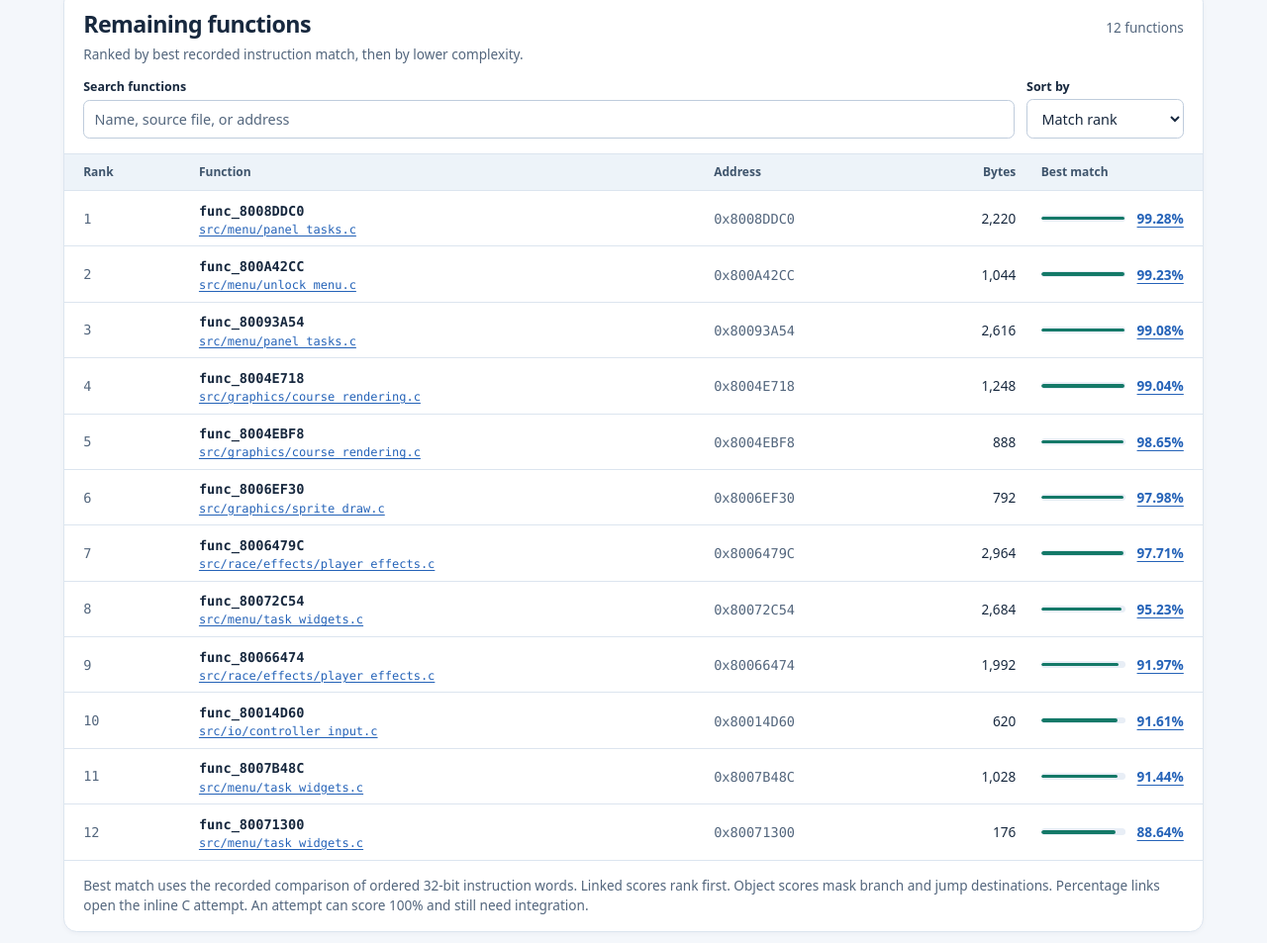
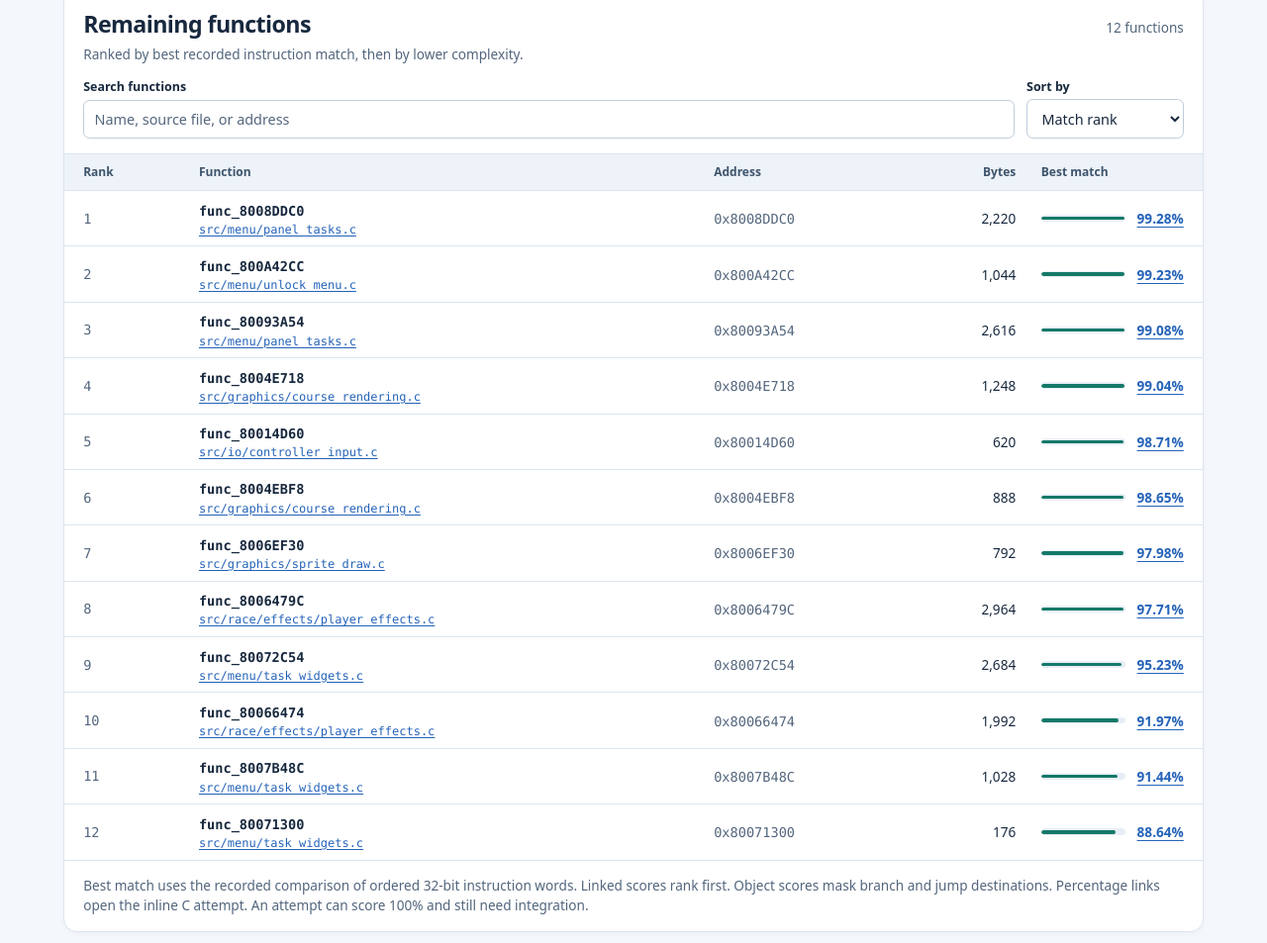
Before and after one commit to cdlewis/snowboardkidsplus-decomp, a plain HTML site: page docs/index.html in a window 1280 px wide. Shown: the part 442-1395 px from the top of the page at 99% size. Drawn offline with Linux system fonts and the light colour scheme.

Commit message:
Update decompilation progress

```diff
--- a/docs/index.html
+++ b/docs/index.html
@@ -83,12 +83,12 @@
           <tr data-size="1044"><td class="rank">2</td><th scope="row"><code>func_800A42CC</code><a class="unit" href="https://github.com/cdlewis/snowboardkidsplus-decomp/blob/main/src/menu/unlock_menu.c#L193">src/menu/unlock_menu.c</a></th><td class="address"><code>0x800A42CC</code></td><td class="size">1,044</td><td class="score"><div class="match"><meter min="0" max="1" value="0.9923371647509579" aria-hidden="true"></meter><span><a href="https://github.com/cdlewis/snowboardkidsplus-decomp/blob/main/src/menu/unlock_menu.c#L193">99.23%</a></span></div></td></tr>
           <tr data-size="2616"><td class="rank">3</td><th scope="row"><code>func_80093A54</code><a class="unit" href="https://github.com/cdlewis/snowboardkidsplus-decomp/blob/main/src/menu/panel_tasks.c#L2373">src/menu/panel_tasks.c</a></th><td class="address"><code>0x80093A54</code></td><td class="size">2,616</td><td class="score"><div class="match"><meter min="0" max="1" value="0.9908256880733946" aria-hidden="true"></meter><span><a href="https://github.com/cdlewis/snowboardkidsplus-decomp/blob/main/src/menu/panel_tasks.c#L2373">99.08%</a></span></div></td></tr>
           <tr data-size="1248"><td class="rank">4</td><th scope="row"><code>func_8004E718</code><a class="unit" href="https://github.com/cdlewis/snowboardkidsplus-decomp/blob/main/src/graphics/course_rendering.c#L440">src/graphics/course_rendering.c</a></th><td class="address"><code>0x8004E718</code></td><td class="size">1,248</td><td class="score"><div class="match"><meter min="0" max="1" value="0.9903846153846154" aria-hidden="true"></meter><span><a href="https://github.com/cdlewis/snowboardkidsplus-decomp/blob/main/src/graphics/course_rendering.c#L440">99.04%</a></span></div></td></tr>
-          <tr data-size="888"><td class="rank">5</td><th scope="row"><code>func_8004EBF8</code><a class="unit" href="https://github.com/cdlewis/snowboardkidsplus-decomp/blob/main/src/graphics/course_rendering.c#L507">src/graphics/course_rendering.c</a></th><td class="address"><code>0x8004EBF8</code></td><td class="size">888</td><td class="score"><div class="match"><meter min="0" max="1" value="0.9864864864864865" aria-hidden="true"></meter><span><a href="https://github.com/cdlewis/snowboardkidsplus-decomp/blob/main/src/graphics/course_rendering.c#L507">98.65%</a></span></div></td></tr>
-          <tr data-size="792"><td class="rank">6</td><th scope="row"><code>func_8006EF30</code><a class="unit" href="https://github.com/cdlewis/snowboardkidsplus-decomp/blob/main/src/graphics/sprite_draw.c#L1156">src/graphics/sprite_draw.c</a></th><td class="address"><code>0x8006EF30</code></td><td class="size">792</td><td class="score"><div class="match"><meter min="0" max="1" value="0.9797979797979798" aria-hidden="true"></meter><span><a href="https://github.com/cdlewis/snowboardkidsplus-decomp/blob/main/src/graphics/sprite_draw.c#L1156">97.98%</a></span></div></td></tr>
-          <tr data-size="2964"><td class="rank">7</td><th scope="row"><code>func_8006479C</code><a class="unit" href="https://github.com/cdlewis/snowboardkidsplus-decomp/blob/main/src/race/effects/player_effects.c#L1639">src/race/effects/player_effects.c</a></th><td class="address"><code>0x8006479C</code></td><td class="size">2,964</td><td class="score"><div class="match"><meter min="0" max="1" value="0.9770580296896086" aria-hidden="true"></meter><span><a href="https://github.com/cdlewis/snowboardkidsplus-decomp/blob/main/src/race/effects/player_effects.c#L1639">97.71%</a></span></div></td></tr>
-          <tr data-size="2684"><td class="rank">8</td><th scope="row"><code>func_80072C54</code><a class="unit" href="https://github.com/cdlewis/snowboardkidsplus-decomp/blob/main/src/menu/task_widgets.c#L973">src/menu/task_widgets.c</a></th><td class="address"><code>0x80072C54</code></td><td class="size">2,684</td><td class="score"><div class="match"><meter min="0" max="1" value="0.9523099850968704" aria-hidden="true"></meter><span><a href="https://github.com/cdlewis/snowboardkidsplus-decomp/blob/main/src/menu/task_widgets.c#L973">95.23%</a></span></div></td></tr>
-          <tr data-size="1992"><td class="rank">9</td><th scope="row"><code>func_80066474</code><a class="unit" href="https://github.com/cdlewis/snowboardkidsplus-decomp/blob/main/src/race/effects/player_effects.c#L2248">src/race/effects/player_effects.c</a></th><td class="address"><code>0x80066474</code></td><td class="size">1,992</td><td class="score"><div class="match"><meter min="0" max="1" value="0.9196787148594378" aria-hidden="true"></meter><span><a href="https://github.com/cdlewis/snowboardkidsplus-decomp/blob/main/src/race/effects/player_effects.c#L2248">91.97%</a></span></div></td></tr>
-          <tr data-size="620"><td class="rank">10</td><th scope="row"><code>func_80014D60</code><a class="unit" href="https://github.com/cdlewis/snowboardkidsplus-decomp/blob/main/src/io/controller_input.c#L91">src/io/controller_input.c</a></th><td class="address"><code>0x80014D60</code></td><td class="size">620</td><td class="score"><div class="match"><meter min="0" max="1" value="0.9161290322580645" aria-hidden="true"></meter><span><a href="https://github.com/cdlewis/snowboardkidsplus-decomp/blob/main/src/io/controller_input.c#L91">91.61%</a></span></div></td></tr>
+          <tr data-size="620"><td class="rank">5</td><th scope="row"><code>func_80014D60</code><a class="unit" href="https://github.com/cdlewis/snowboardkidsplus-decomp/blob/main/src/io/controller_input.c#L91">src/io/controller_input.c</a></th><td class="address"><code>0x80014D60</code></td><td class="size">620</td><td class="score"><div class="match"><meter min="0" max="1" value="0.9870967741935484" aria-hidden="true"></meter><span><a href="https://github.com/cdlewis/snowboardkidsplus-decomp/blob/main/src/io/controller_input.c#L91">98.71%</a></span></div></td></tr>
+          <tr data-size="888"><td class="rank">6</td><th scope="row"><code>func_8004EBF8</code><a class="unit" href="https://github.com/cdlewis/snowboardkidsplus-decomp/blob/main/src/graphics/course_rendering.c#L507">src/graphics/course_rendering.c</a></th><td class="address"><code>0x8004EBF8</code></td><td class="size">888</td><td class="score"><div class="match"><meter min="0" max="1" value="0.9864864864864865" aria-hidden="true"></meter><span><a href="https://github.com/cdlewis/snowboardkidsplus-decomp/blob/main/src/graphics/course_rendering.c#L507">98.65%</a></span></div></td></tr>
+          <tr data-size="792"><td class="rank">7</td><th scope="row"><code>func_8006EF30</code><a class="unit" href="https://github.com/cdlewis/snowboardkidsplus-decomp/blob/main/src/graphics/sprite_draw.c#L1156">src/graphics/sprite_draw.c</a></th><td class="address"><code>0x8006EF30</code></td><td class="size">792</td><td class="score"><div class="match"><meter min="0" max="1" value="0.9797979797979798" aria-hidden="true"></meter><span><a href="https://github.com/cdlewis/snowboardkidsplus-decomp/blob/main/src/graphics/sprite_draw.c#L1156">97.98%</a></span></div></td></tr>
+          <tr data-size="2964"><td class="rank">8</td><th scope="row"><code>func_8006479C</code><a class="unit" href="https://github.com/cdlewis/snowboardkidsplus-decomp/blob/main/src/race/effects/player_effects.c#L1639">src/race/effects/player_effects.c</a></th><td class="address"><code>0x8006479C</code></td><td class="size">2,964</td><td class="score"><div class="match"><meter min="0" max="1" value="0.9770580296896086" aria-hidden="true"></meter><span><a href="https://github.com/cdlewis/snowboardkidsplus-decomp/blob/main/src/race/effects/player_effects.c#L1639">97.71%</a></span></div></td></tr>
+          <tr data-size="2684"><td class="rank">9</td><th scope="row"><code>func_80072C54</code><a class="unit" href="https://github.com/cdlewis/snowboardkidsplus-decomp/blob/main/src/menu/task_widgets.c#L973">src/menu/task_widgets.c</a></th><td class="address"><code>0x80072C54</code></td><td class="size">2,684</td><td class="score"><div class="match"><meter min="0" max="1" value="0.9523099850968704" aria-hidden="true"></meter><span><a href="https://github.com/cdlewis/snowboardkidsplus-decomp/blob/main/src/menu/task_widgets.c#L973">95.23%</a></span></div></td></tr>
+          <tr data-size="1992"><td class="rank">10</td><th scope="row"><code>func_80066474</code><a class="unit" href="https://github.com/cdlewis/snowboardkidsplus-decomp/blob/main/src/race/effects/player_effects.c#L2248">src/race/effects/player_effects.c</a></th><td class="address"><code>0x80066474</code></td><td class="size">1,992</td><td class="score"><div class="match"><meter min="0" max="1" value="0.9196787148594378" aria-hidden="true"></meter><span><a href="https://github.com/cdlewis/snowboardkidsplus-decomp/blob/main/src/race/effects/player_effects.c#L2248">91.97%</a></span></div></td></tr>
           <tr data-size="1028"><td class="rank">11</td><th scope="row"><code>func_8007B48C</code><a class="unit" href="https://github.com/cdlewis/snowboardkidsplus-decomp/blob/main/src/menu/task_widgets.c#L3427">src/menu/task_widgets.c</a></th><td class="address"><code>0x8007B48C</code></td><td class="size">1,028</td><td class="score"><div class="match"><meter min="0" max="1" value="0.914396887159533" aria-hidden="true"></meter><span><a href="https://github.com/cdlewis/snowboardkidsplus-decomp/blob/main/src/menu/task_widgets.c#L3427">91.44%</a></span></div></td></tr>
           <tr data-size="176"><td class="rank">12</td><th scope="row"><code>func_80071300</code><a class="unit" href="https://github.com/cdlewis/snowboardkidsplus-decomp/blob/main/src/menu/task_widgets.c#L439">src/menu/task_widgets.c</a></th><td class="address"><code>0x80071300</code></td><td class="size">176</td><td class="score"><div class="match"><meter min="0" max="1" value="0.8863636363636364" aria-hidden="true"></meter><span><a href="https://github.com/cdlewis/snowboardkidsplus-decomp/blob/main/src/menu/task_widgets.c#L439">88.64%</a></span></div></td></tr>
           </tbody>
```
